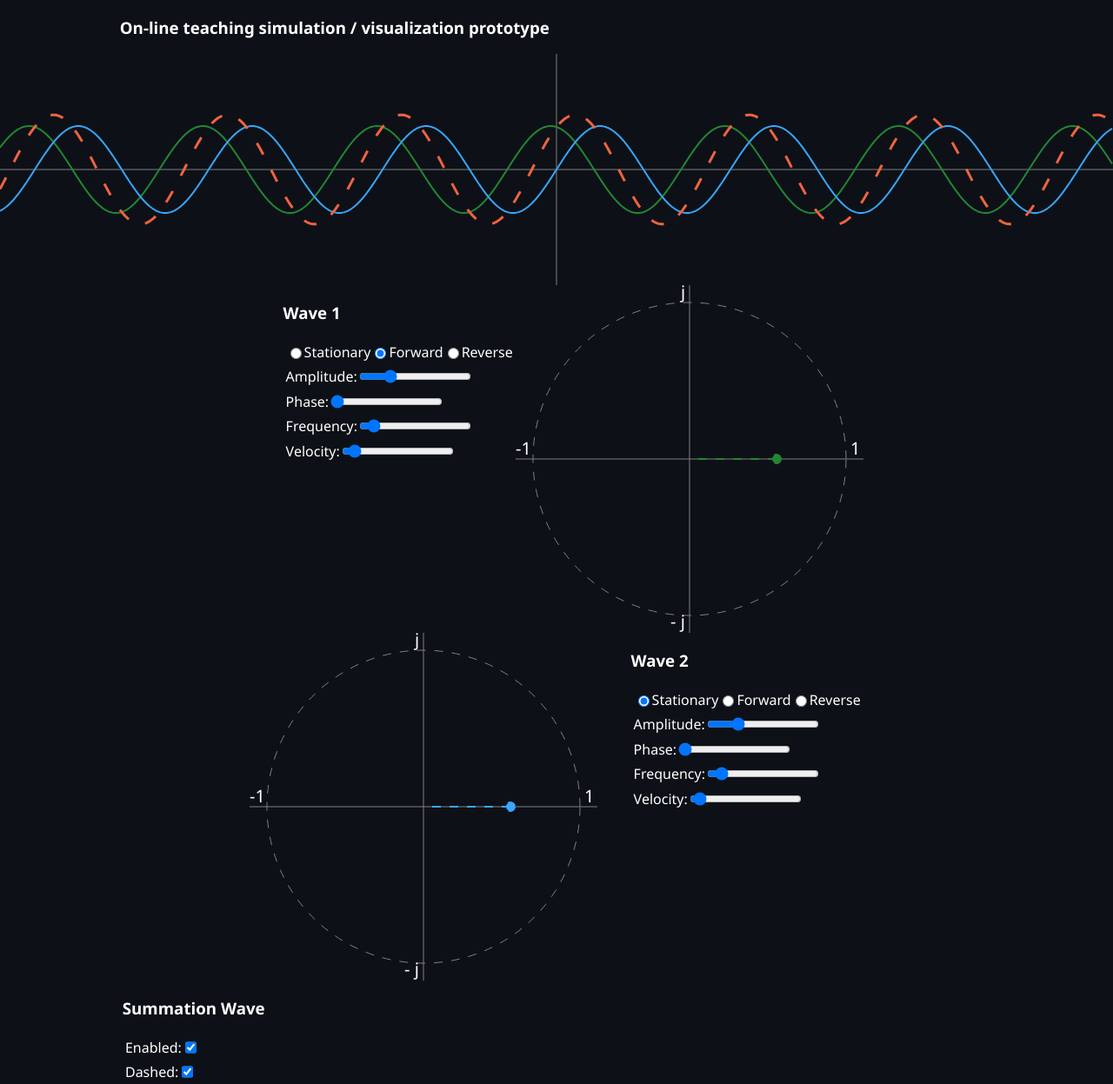
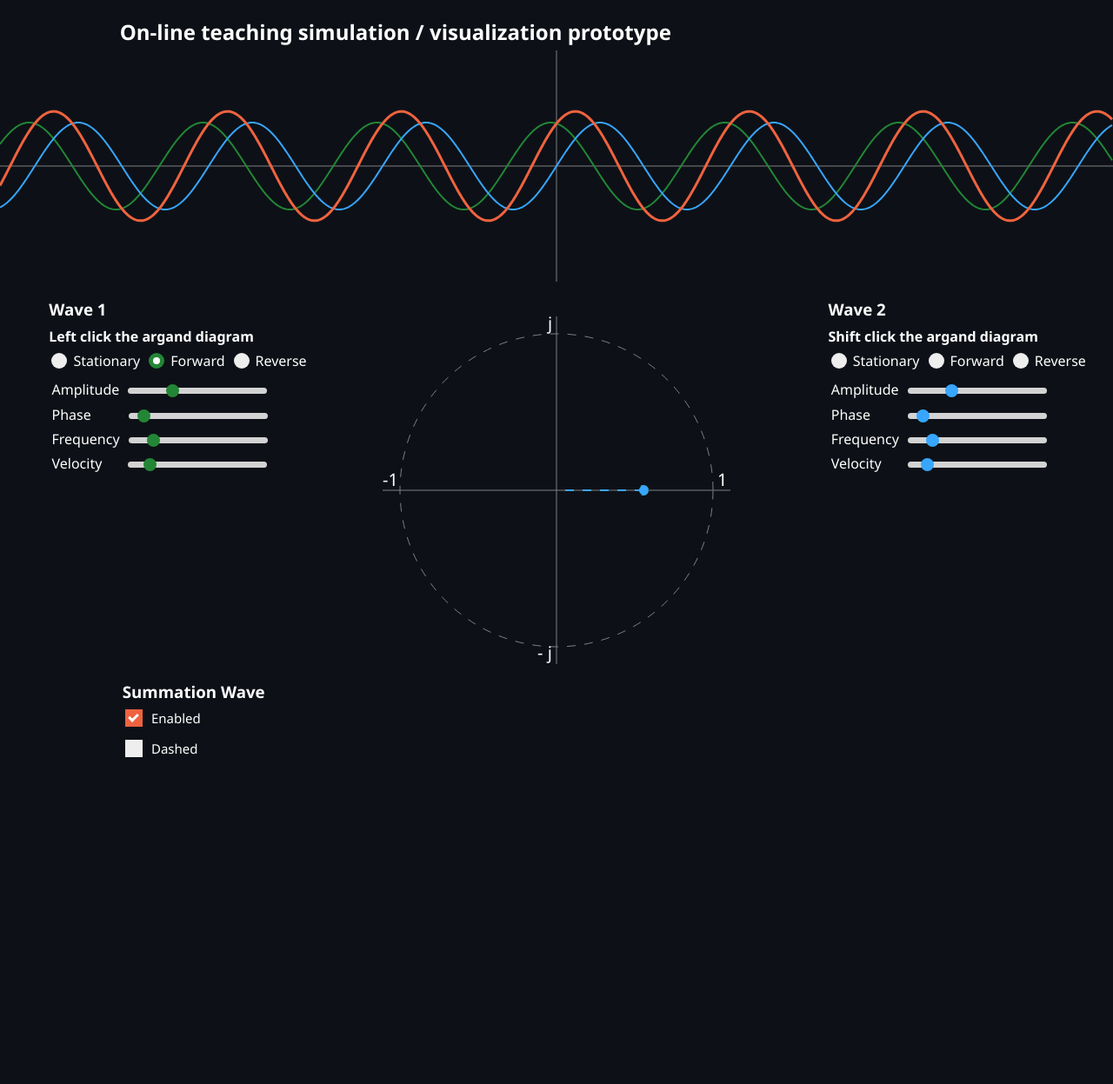
Before and after one commit to BenMillar-York/Individual-Project, a website: page index.html in a window 1280 px wide. Shown: the whole page at 87% size. After the commit the page ends 883 px from the top, so only its background shows below. Drawn offline with Linux system fonts and the light colour scheme.

Commit message:
Merged argand diagrams

```diff
--- a/index.html
+++ b/index.html
@@ -8,11 +8,14 @@
     <script defer src="scripts/graph.js"></script>
     <script defer src="scripts/argand.js"></script>
     <link rel="stylesheet" href="styles/style.css">
+    <link rel="stylesheet" href="styles/checkbox.css">
+    <link rel="stylesheet" href="styles/slider.css">
+    <link rel="stylesheet" href="styles/radio.css">
     <title>BEng Individual Project</title>
     <link rel="icon" type="image/png" href="https://www.york.ac.uk/static/stable/img/favicons/android-chrome-192x192.png"/>
 </head>
 <body onload="init()">
-    <div class="title"><h3 style="margin-left:8%">On-line teaching simulation / visualization prototype</h3></div>
+    <div class="title"><h2 style="margin-left:8%">On-line teaching simulation / visualization prototype</h2></div>
     <canvas id="canvas"></canvas>
 
     <div class="gui">
@@ -21,70 +24,85 @@
         <div class="wave-menu">
             <div class="menu">
                 <h3>Wave 1 </h3>
+                <h4>Left click the argand diagram</h4>
                 <div class="input-menu">
 
-                    <input type="radio" id="stationary1" name="wave1_direction" value="stationary" class="wave1">
-                    <label for="stationary1">Stationary</label><br>
-                    <input type="radio" id="forward1" name="wave1_direction" value="forward" class="wave1" checked>
-                    <label for="forward1">Forward</label><br>
-                    <input type="radio" id="reverse1" name="wave1_direction" value="reverse" class="wave1">
-                    <label for="reverse1">Reverse</label>
+                    <label class="radio_container">Stationary
+                        <input type="radio" id="stationary1" name="wave1_direction" value="stationary" class="wave1" >
+                        <span class="radiobtn1"></span>
+                    </label>
+
+                    <label class="radio_container">Forward
+                        <input type="radio" id="forward1" name="wave1_direction" value="forward" class="wave1"checked>
+                        <span class="radiobtn1"></span>
+                    </label>
+                    <label class="radio_container">Reverse
+                        <input type="radio" id="Reverse1" name="wave1_direction" value="reverse" class="wave1">
+                        <span class="radiobtn1"></span>
+                    </label>
                 </div>
 
                 <div class="input-menu">
-                    <p>Amplitude: </p>
-                    <input type="range" min="1" max="200" value="50" class="slider" id="wave1-amplitude" oninput="updateArgand1Point()">
+                    <p>Amplitude </p>
+                    <input type="range" min="1" max="200" value="50" class="slider Wave1slider" id="wave1-amplitude" oninput="updateArgandPoint()" style="margin-left:10px">
                 </div>
                 <div class="input-menu">
-                    <p>Phase: </p>
-                    <input type="range" min="0" max="6.2831" value="0" class="slider" id="wave1-phase" step="0.001" oninput="updateArgand1Point()">
+                    <p>Phase </p>
+                    <input type="range" min="0" max="6.2831" value="0" class="slider Wave1slider" id="wave1-phase" step="0.001" oninput="updateArgandPoint()" style="margin-left:43px">
                 </div>
                 <div class="input-menu">
-                    <p>Frequency: </p>
-                    <input type="range" min="0.001" max="0.05" value="0.005" step="0.0000001" class="slider" id="wave1-frequency">
+                    <p>Frequency </p>
+                    <input type="range" min="0.001" max="0.05" value="0.005" step="0.0000001" class="slider Wave1slider" id="wave1-frequency" style="margin-left:10px">
                 </div>
                 <div class="input-menu">
-                    <p>Velocity: </p>
-                    <input type="range" min="0" max="50" value="3" step="0.001" class="slider" id="wave1-velocity">
+                    <p>Velocity </p>
+                    <input type="range" min="0" max="50" value="3" step="0.001" class="slider Wave1slider" id="wave1-velocity" style="margin-left:30px">
                 </div>
 
 
             </div>
 
-        <canvas id="wave1-argand" height="400", width="400"></canvas>
     </div>
-
     </div>
+    <div class="wave-menu"><canvas id="wave1-argand" class="argand" height="400", width="400"></canvas></div>
 
         <div class="wave-menu">
-        <canvas id="wave2-argand" height="400", width="400"></canvas>
             <div class="menu">
-            <h3>Wave 2 </h3>
+                <h3>Wave 2</h3>
+                <h4>Shift click the argand diagram</h4>
                 <div class="input-menu">
-                <input type="radio" id="stationary2" name="wave2_direction" value="stationary" class="wave2" checked>
-                <label for="stationary2">Stationary</label><br>
+
+                    <label class="radio_container">Stationary
+                        <input type="radio" id="stationary2" name="wave2_direction" value="stationary" class="wave2" checkedd>
+                        <span class="radiobtn2"></span>
+                    </label>
+
+                    <label class="radio_container">Forward
                         <input type="radio" id="forward2" name="wave2_direction" value="forward" class="wave2">
-                <label for="forward2">Forward</label><br>
-                <input type="radio" id="reverse2" name="wave2_direction" value="reverse" class="wave2">
-                <label for="reverse2">Reverse</label>
+                        <span class="radiobtn2"></span>
+                    </label>
+                    <label class="radio_container">Reverse
+                        <input type="radio" id="Reverse2" name="wave2_direction" value="reverse" class="wave2">
+                        <span class="radiobtn2"></span>
+                    </label>
                 </div>
 
                 <div class="input-menu">
-                <p>Amplitude: </p>
-                <input type="range" min="1" max="200" value="50" class="slider" id="wave2-amplitude" oninput="updateArgand2Point()">
+                    <p>Amplitude </p>
+                    <input type="range" min="1" max="200" value="50" class="slider Wave2slider" id="wave2-amplitude" oninput="updateArgandPoint()" style="margin-left:10px">
                 </div>
                 <div class="input-menu">
-                <p>Phase: </p>
-                <input type="range" min="0" max="6.2831" value="0" class="slider" id="wave2-phase" step="0.001" oninput="updateArgand2Point()">
+                    <p>Phase </p>
+                    <input type="range" min="0" max="6.2831" value="0" class="slider Wave2slider" id="wave2-phase" step="0.001" oninput="updateArgandPoint()"  style="margin-left:43px">
                 </div>
                 <div class="input-menu">
-                <p>Frequency: </p>
-                <input type="range" min="0.001" max="0.05" value="0.005" step="0.0000001" class="slider" id="wave2-frequency">
+                    <p>Frequency </p>
+                    <input type="range" min="0.001" max="0.05" value="0.005" step="0.0000001" class="slider Wave2slider" id="wave2-frequency" style="margin-left:10px">
                 </div>
 
                 <div class="input-menu">
-                <p>Velocity: </p>
-                <input type="range" min="1" max="50" value="3" step="0.001" class="slider" id="wave2-velocity">
+                    <p>Velocity </p>
+                    <input type="range" min="1" max="50" value="3" step="0.001" class="slider Wave2slider" id="wave2-velocity"  style="margin-left:30px">
                 </div>
         </div>
 
@@ -96,14 +114,14 @@
     <div class="menu" style="margin-left: 8%">
 
         <h3>Summation Wave</h3>
-        <div class="input-menu">
-            <label for="summation_enabled">Enabled: </label>
-            <input type="checkbox" id="summation_enabled" name="summation_enabled" value="1" checked>
-        </div>
-        <div class="input-menu">
-            <label for="summation_dashed">Dashed: </label>
-            <input type="checkbox" id="summation_dashed" name="summation_dashed" value="1" checked>
-        </div>
+        <label  class="input-menu checkbox_container">Enabled
+            <input type="checkbox" id="summation_enabled" name="summation_enabled" value="1"  checked >
+            <span class="checkmark"></span>
+        </label >
+        <label  class="input-menu checkbox_container">Dashed
+            <input type="checkbox" id="summation_dashed">
+            <span class="checkmark"></span>
+        </label >
     </div>
     </div>
 
--- a/scripts/argand.js
+++ b/scripts/argand.js
@@ -1,4 +1,17 @@
 const amplitude_scaling_factor = 200
+
+function drawArgandPoints(ctx) {
+
+    wave1Phase = document.getElementById("wave1-phase").value;
+    wave1Amplitude = document.getElementById("wave1-amplitude").value / amplitude_scaling_factor;
+
+    wave2Phase = document.getElementById("wave2-phase").value;
+    wave2Amplitude = document.getElementById("wave2-amplitude").value  / amplitude_scaling_factor;
+
+
+    drawArgandPoint(ctx, wave1Amplitude, wave1Phase, colours.waveform1);
+    drawArgandPoint(ctx, wave2Amplitude, wave2Phase, colours.waveform2);
+}
 
 function drawArgandPoint(ctx, amplitude, argument, colour) {
     // Takes in a polar coordinate and draws the point on the argand chart, ctx
@@ -35,7 +48,12 @@ function drawArgandPoint(ctx, amplitude, argument, colour) {
     ctx.setLineDash([]);
 
     // Angle arc
-    ctx.arc(width/2, height/2, 20, 0, -argument, true);
+    if (colour == colours.waveform1) {
+        ctx.arc(width/2, height/2, 30, 0, -argument, true);
+    } else {
+        ctx.arc(width/2, height/2, 20, 0, -argument, true);
+    }
+
     ctx.stroke();
 
 
@@ -48,15 +66,13 @@ function onArgandClick(event) {
 
     let phaseSlider, amplitudeSlider = null
 
-    if (event.target.id == "wave1-argand"){
-        phaseSlider = document.getElementById("wave1-phase");
-        amplitudeSlider = document.getElementById("wave1-amplitude")
-        colour = colours.waveform1;
-    }
-    if (event.target.id == "wave2-argand"){
+
+    phaseSlider = document.getElementById("wave1-phase");
+    amplitudeSlider = document.getElementById("wave1-amplitude");
+
+    if (event.shiftKey){
         phaseSlider = document.getElementById("wave2-phase");
         amplitudeSlider = document.getElementById("wave2-amplitude")
-        colour = colours.waveform2;
     }
 
 
@@ -70,10 +86,6 @@ function onArgandClick(event) {
 
     mouseX = event.clientX;
     mouseY = event.clientY;
-
-    ctx.beginPath();
-    ctx.strokeStyle = colour;
-    ctx.lineWidth = 3;
 
 
     relativeMouseX = (mouseX - rect.left) / ( rect.right - rect.left) - 0.5
@@ -97,10 +109,10 @@ function onArgandClick(event) {
 
     amplitude = Math.hypot(relativeMouseX, relativeMouseY)
 
-    drawArgandPoint(ctx, amplitude, phaseAngle, colour)
-
     amplitudeSlider.value = amplitude * amplitude_scaling_factor
     phaseSlider.value = phaseAngle
+
+    drawArgandPoints(ctx);
 }
 
 function drawArgand(ctx) {
@@ -150,20 +162,15 @@ function drawArgand(ctx) {
 
 function initArgand() {
     var argand1 = document.getElementById("wave1-argand");
-    var argand2 = document.getElementById("wave2-argand");
     var ctx1 = argand1.getContext("2d");
-    var ctx2 = argand2.getContext("2d");
     drawArgand(ctx1);
-    drawArgand(ctx2);
-    updateArgand1Point();
-    updateArgand2Point();
+    updateArgandPoint();
 
 
     argand1.addEventListener('mousedown', onArgandClick, false);
-    argand2.addEventListener('mousedown', onArgandClick, false);
 }
 
-function updateArgand1Point() {
+function updateArgandPoint() {
     var argand = document.getElementById("wave1-argand");
     var ctx = argand.getContext("2d");
     var width = ctx.canvas.width;
@@ -175,20 +182,5 @@ function updateArgand1Point() {
     amplitude = document.getElementById('wave1-amplitude').value/amplitude_scaling_factor;
     phase = document.getElementById('wave1-phase').value;
 
-    drawArgandPoint(ctx, amplitude, phase, colours.waveform1);
+    drawArgandPoints(ctx);
 }
-
-function updateArgand2Point() {
-    var argand = document.getElementById("wave2-argand");
-    var ctx = argand.getContext("2d");
-    var width = ctx.canvas.width;
-    var height = ctx.canvas.height;
-
-    ctx.clearRect(0, 0, width, height);
-    drawArgand(ctx);
-
-    amplitude = document.getElementById('wave2-amplitude').value/amplitude_scaling_factor;
-    phase = document.getElementById('wave2-phase').value;
-
-    drawArgandPoint(ctx, amplitude, phase, colours.waveform2);
-}
--- a/scripts/graph.js
+++ b/scripts/graph.js
@@ -39,12 +39,14 @@ function plotFunction(ctx, time, waveNumber) {
         amplitude = document.getElementById("wave1-amplitude").value;
         frequency = document.getElementById("wave1-frequency").value;
         phaseAngle = document.getElementById('wave1-phase').value;
+        colour = colours.waveform1;
     }
     if (waveNumber == 2){
         ctx.strokeStyle = colours.waveform2;
         amplitude = document.getElementById("wave2-amplitude").value;
         frequency = document.getElementById("wave2-frequency").value;
         phaseAngle = document.getElementById('wave2-phase').value;
+        colour = colours.waveform2;
     }
 
 
@@ -57,6 +59,7 @@ function plotFunction(ctx, time, waveNumber) {
 
         ctx.lineTo(x, y + (height/2));
     }
+
     ctx.stroke();
     ctx.save();
 
--- /dev/null
+++ b/styles/checkbox.css
@@ -0,0 +1,59 @@
+.checkbox_container {
+    display: block;
+    position: relative;
+    padding-left: 30px;
+    margin-bottom: 12px;
+    cursor: pointer;
+    font-size: 15px;
+    -webkit-user-select: none;
+    -moz-user-select: none;
+    -ms-user-select: none;
+    user-select: none;
+  }
+
+.checkbox_container input {
+    position: absolute;
+    opacity: 0;
+    cursor: pointer;
+    height: 0;
+    width: 0;
+}
+
+.checkmark {
+    position: absolute;
+    top: 0;
+    left: 0;
+    height: 20px;
+    width: 20px;
+    background-color: #eee;
+}
+
+.checkbox_container:hover input ~ .checkmark {
+    background-color: #ccc;
+}
+
+.checkbox_container input:checked ~ .checkmark {
+    background-color: #EF633F;
+}
+
+.checkmark:after {
+    content: "";
+    position: absolute;
+    display: none;
+}
+
+.checkbox_container input:checked ~ .checkmark:after {
+    display: block;
+}
+
+.checkbox_container .checkmark:after {
+    left: 6px;
+    top: 3px;
+    width: 4px;
+    height: 8px;
+    border: solid white;
+    border-width: 0 3px 3px 0;
+    -webkit-transform: rotate(45deg);
+    -ms-transform: rotate(45deg);
+    transform: rotate(45deg);
+}
--- /dev/null
+++ b/styles/radio.css
@@ -0,0 +1,95 @@
+.radio_container {
+    display: block;
+    position: relative;
+    padding-left: 25px;
+    margin-bottom: 5px;
+    margin-right: 10px;
+    cursor: pointer;
+    font-size: 16px;
+    -webkit-user-select: none;
+    -moz-user-select: none;
+    -ms-user-select: none;
+    user-select: none;
+}
+
+.radio_container input {
+    position: absolute;
+    opacity: 0;
+    cursor: pointer;
+    height: 0;
+    width: 0;
+}
+
+.radiobtn1 {
+    position: absolute;
+    top: 2px;
+    left: 0;
+    height: 18px;
+    width: 18px;
+    background-color: #eee;
+    border-radius: 50%;
+}
+
+.radio_container:hover input ~ .radiobtn1 {
+    background-color: #ccc;
+}
+
+.radio_container input:checked ~ .radiobtn1 {
+    background-color: #238636;
+}
+
+.radiobtn1:after {
+    content: "";
+    position: absolute;
+    display: none;
+}
+
+.radio_container input:checked ~ .radiobtn1:after {
+    display: block;
+}
+
+.radio_container .radiobtn1:after {
+    top: 5px;
+    left: 5px;
+    width: 8px;
+    height: 8px;
+    border-radius: 50%;
+    background: white;
+}
+
+.radiobtn2 {
+    position: absolute;
+    top: 2px;
+    left: 0;
+    height: 18px;
+    width: 18px;
+    background-color: #eee;
+    border-radius: 50%;
+}
+
+.radio_container:hover input ~ .radiobtn2 {
+    background-color: #ccc;
+}
+
+.radio_container input:checked ~ .radiobtn2 {
+    background-color: #38a6ff;
+}
+
+.radiobtn2:after {
+    content: "";
+    position: absolute;
+    display: none;
+}
+
+.radio_container input:checked ~ .radiobtn2:after {
+    display: block;
+}
+
+.radio_container .radiobtn2:after {
+    top: 5px;
+    left: 5px;
+    width: 8px;
+    height: 8px;
+    border-radius: 50%;
+    background: white;
+}
--- /dev/null
+++ b/styles/slider.css
@@ -0,0 +1,54 @@
+.slider {
+    -webkit-appearance: none;
+    width: 150px;
+    height: 7px;
+    margin-top: 9px;
+    padding-left: 10px;
+    border-radius: 5px;
+    background: #d3d3d3;
+    outline: none;
+    opacity: 1;
+    -webkit-transition: .2s;
+    transition: opacity .2s;
+}
+
+.Wave1slider::-webkit-slider-thumb {
+    -webkit-appearance: none;
+    appearance: none;
+    width: 15px;
+    height: 15px;
+    border-radius: 50%;
+    background: #238636;
+    cursor: pointer;
+}
+
+.Wave1slider::-moz-range-thumb {
+    width: 15px;
+    height: 15px;
+    border-radius: 50%;
+    background: #238636;
+    cursor: pointer;
+}
+
+.Wave2slider::-webkit-slider-thumb {
+    -webkit-appearance: none;
+    appearance: none;
+    width: 15px;
+    height: 15px;
+    border-radius: 50%;
+    background: #38a6ff;
+    cursor: pointer;
+}
+
+.Wave2slider::-moz-range-thumb {
+    width: 15px;
+    height: 15px;
+    border-radius: 50%;
+    background: #38a6ff;
+    cursor: pointer;
+}
+
+.argand {
+    margin-left: 3vw;
+    margin-right: 3vw;
+}
--- a/styles/style.css
+++ b/styles/style.css
@@ -1,7 +1,3 @@
-#canvas {
-    display:flex;
-}
-
 body {
     background-color: #0d1117;
     padding: 0px;
@@ -25,8 +21,15 @@ p {
     padding-left: 3vw;
 }
 
-h3 {
+h2, h3 {
     font-family: 'Segoe UI', Tahoma, Geneva, Verdana, sans-serif;
+    color: white;
+    margin-bottom: 5px;
+}
+
+h4 {
+    margin-top: 3px;
+    margin-bottom: 3px;;
 }
 
 .menu {
@@ -49,11 +52,11 @@ h3 {
     flex-direction: row;
 }
 
-h3 {
-    color: white;
-}
-
 .gui {
     display: flex;
     flex-direction: column;
 }
+
+.argand {
+    margin-top: 40px;
+}
```
Lines whose indentation alone changed are shown as unchanged.
